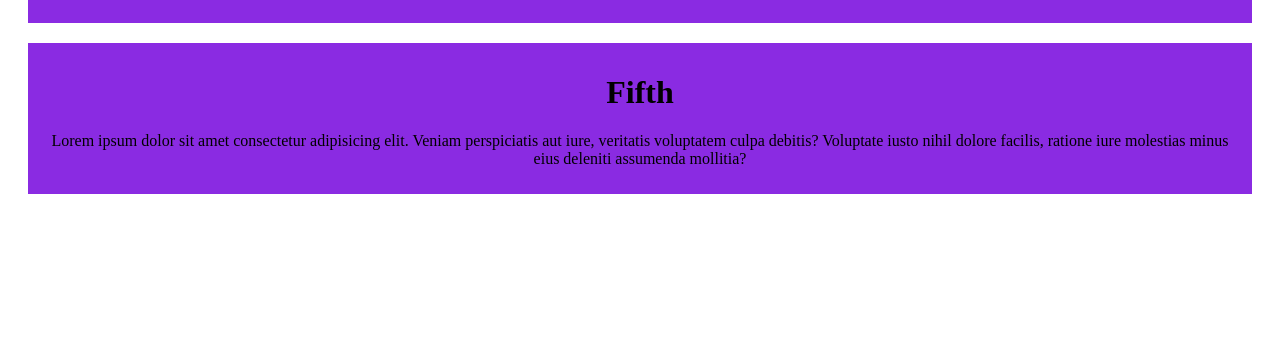
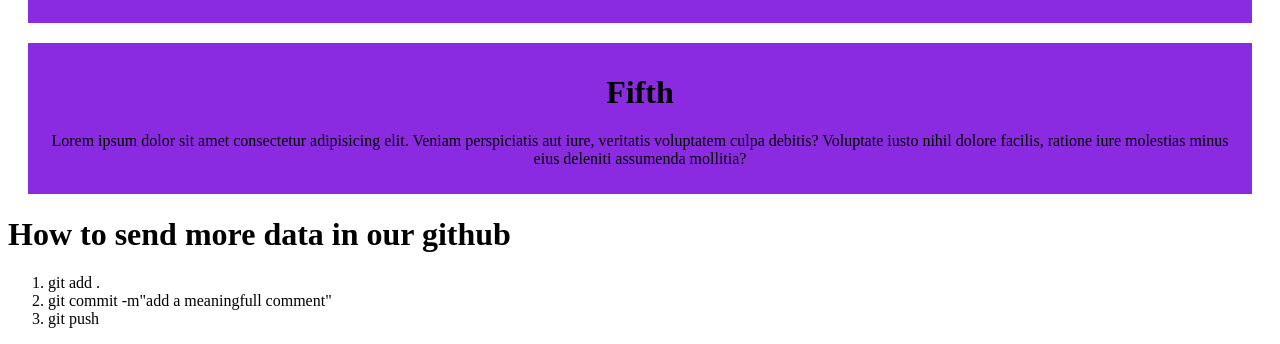
Before and after one commit to Raahim-703/my-simple-website, a plain HTML site: page index.html in a window 1280 px wide. Shown: the part 665-1009 px from the top of the page. Before the commit the page ends 879 px from the top, so only its background shows below. Drawn offline with Linux system fonts and the light colour scheme.

Commit message:
add a list into our github

```diff
--- a/index.html
+++ b/index.html
@@ -26,6 +26,15 @@
         <div>
         <h1>Fifth</h1>
         <p>Lorem ipsum dolor sit amet consectetur adipisicing elit. Veniam perspiciatis aut iure, veritatis voluptatem culpa debitis? Voluptate iusto nihil dolore facilis, ratione iure molestias minus eius deleniti assumenda mollitia?</p>
+
     </div>
+      <h1>How to send more data in our github</h1>
+        <ol>
+            <li>git add .</li>
+            <li>git commit -m"add a meaningfull comment"</li>
+            <li>git push</li>
+
+        </ol>
+
 </body>
 </html>
```
